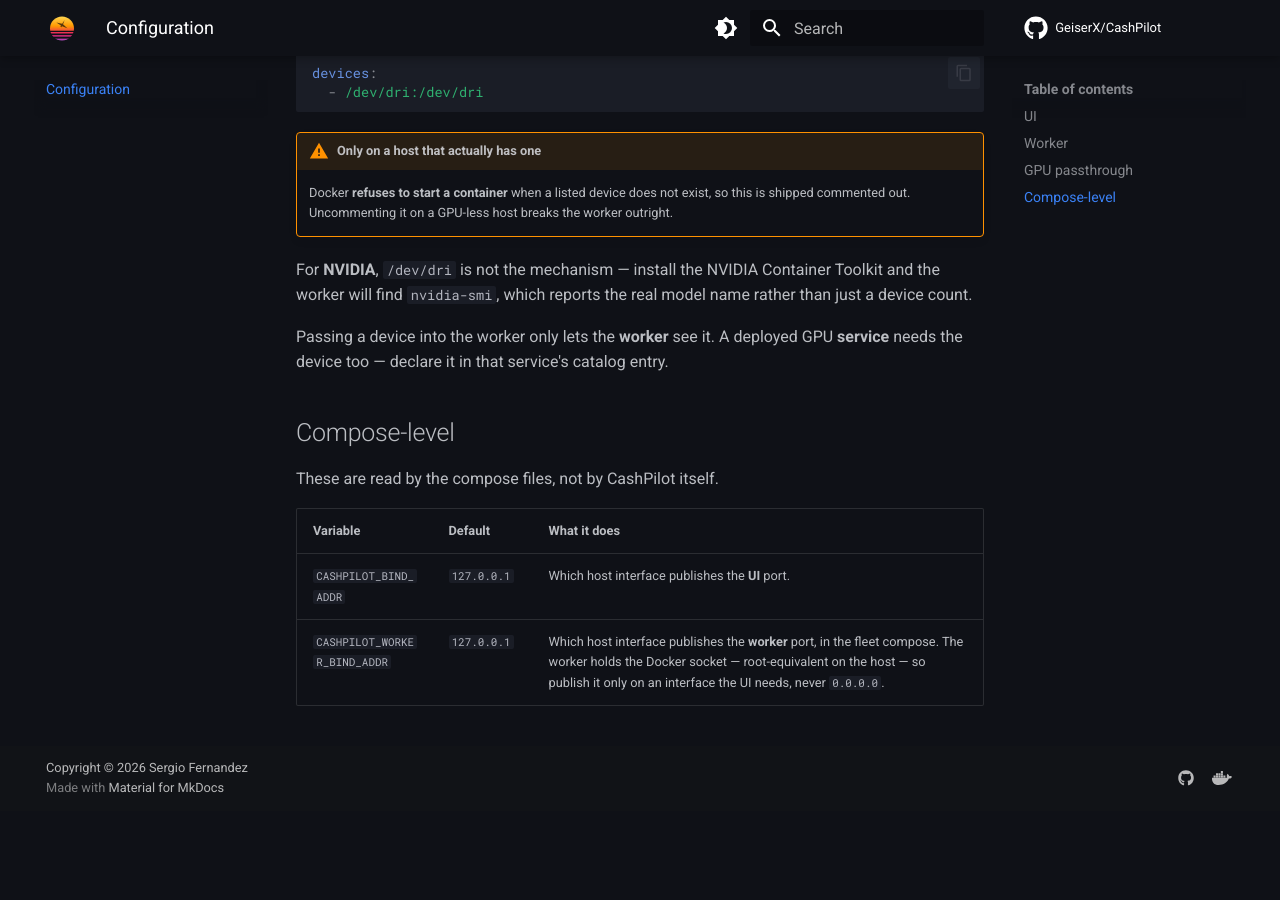
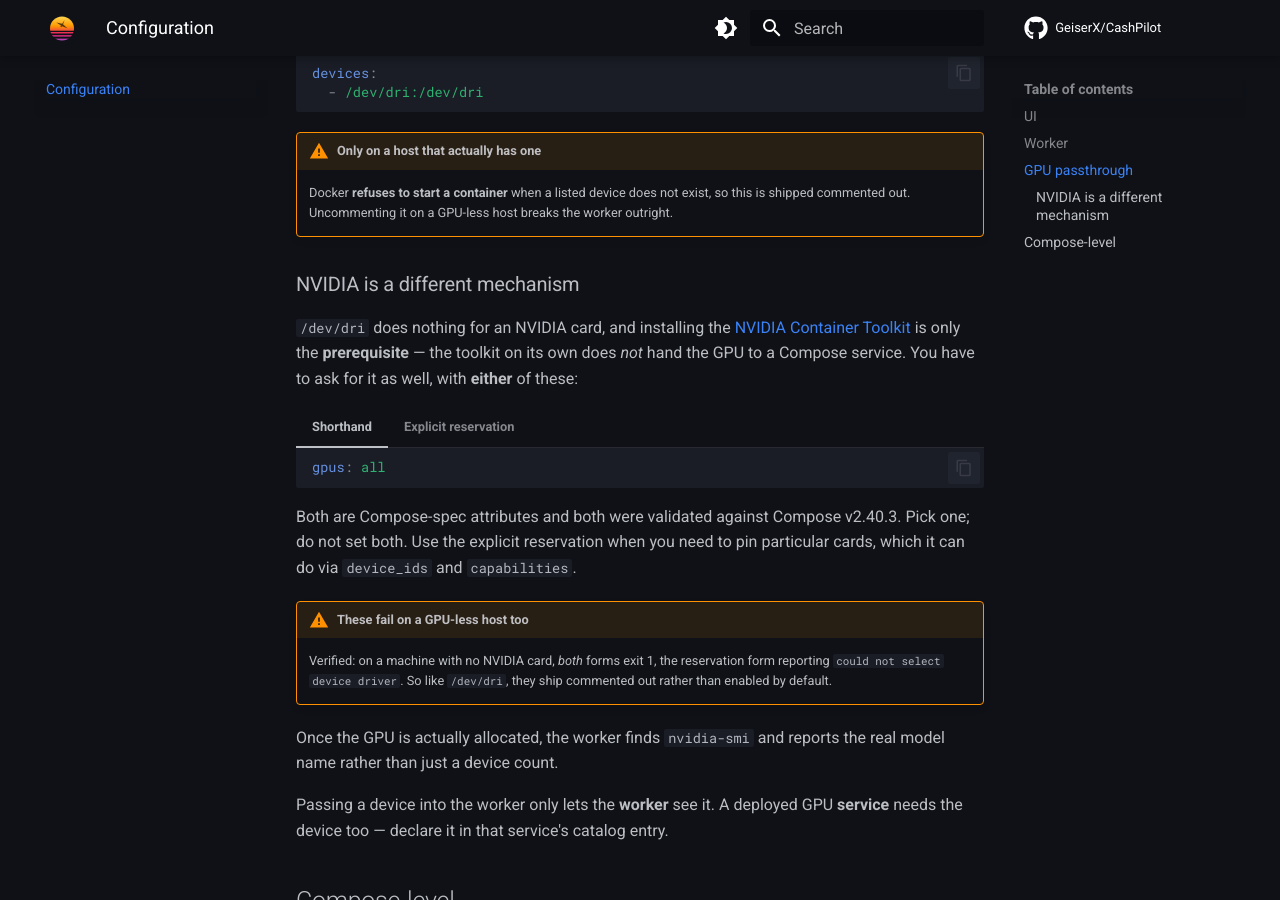
Before and after one commit to GeiserX/CashPilot, an MkDocs documentation site: the page built from docs/configuration.md, in a window 1280 px wide and 900 px high, scrolled down 3769 px. Built offline with MkDocs 1.6.1 and Material for MkDocs 9.7.7, drawn with Linux system fonts in a browser that asks for light colours; comment, search, counter and statistics services are not loaded; before the commit the page ends 4580 px from its top, so only the background shows below that.

Commit message:
docs: the NVIDIA toolkit is the prerequisite, not the allocation
CodeRabbit caught a real gap. The GPU docs told an NVIDIA user to install the
Container Toolkit and stopped there -- but the toolkit alone does NOT hand the
GPU to a Compose service. The service has to request it. A reader following the
old text would install the toolkit, see the worker still report gpu=unknown, and
have nothing to go on. That is precisely the silent failure this whole feature
was added to surface.

Both request forms are now documented, validated rather than quoted from memory
(Compose v2.40.3 on a real host):

  gpus: all                              # Compose-spec shorthand
  deploy.resources.reservations.devices  # explicit, pins specific cards

Running them on a host with NO NVIDIA card turned up the fact that decides how
they ship: both exit 1, the reservation form with "could not select device
driver". So they are commented out alongside /dev/dri for the same reason, and
the docs say so -- otherwise a reader enables them and breaks their worker.

Tests: 4 assertions on the docs and 5 on the compose files, including a YAML
parse of the commented block after stripping the "# " prefixes. A commented
example nobody can uncomment is worse than none, and nothing else in CI would
ever catch a typo inside a comment.

All four negative controls fire: blanking the shorthand, enabling the request
for real, breaking the indentation inside the comment, and dropping the
GPU-less warning each turn the suite red.

````diff
--- a/docs/configuration.md
+++ b/docs/configuration.md
@@ -99,9 +99,43 @@
     so this is shipped commented out. Uncommenting it on a GPU-less host breaks
     the worker outright.
 
-For **NVIDIA**, `/dev/dri` is not the mechanism — install the NVIDIA Container
-Toolkit and the worker will find `nvidia-smi`, which reports the real model name
-rather than just a device count.
+### NVIDIA is a different mechanism
+
+`/dev/dri` does nothing for an NVIDIA card, and installing the
+[NVIDIA Container Toolkit](https://docs.nvidia.com/datacenter/cloud-native/container-toolkit/latest/install-guide.html)
+is only the **prerequisite** — the toolkit on its own does *not* hand the GPU to
+a Compose service. You have to ask for it as well, with **either** of these:
+
+=== "Shorthand"
+
+    ```yaml
+    gpus: all
+    ```
+
+=== "Explicit reservation"
+
+    ```yaml
+    deploy:
+      resources:
+        reservations:
+          devices:
+            - driver: nvidia
+              count: all
+              capabilities: [gpu]
+    ```
+
+Both are Compose-spec attributes and both were validated against Compose
+v2.40.3. Pick one; do not set both. Use the explicit reservation when you need
+to pin particular cards, which it can do via `device_ids` and `capabilities`.
+
+!!! warning "These fail on a GPU-less host too"
+
+    Verified: on a machine with no NVIDIA card, *both* forms exit 1, the
+    reservation form reporting `could not select device driver`. So like
+    `/dev/dri`, they ship commented out rather than enabled by default.
+
+Once the GPU is actually allocated, the worker finds `nvidia-smi` and reports
+the real model name rather than just a device count.
 
 Passing a device into the worker only lets the **worker** see it. A deployed GPU
 **service** needs the device too — declare it in that service's catalog entry.
````
Also changed, not shown: docker-compose.fleet.yml (+20 -2 lines), docker-compose.yml (+20 -2 lines), 1 other file.
